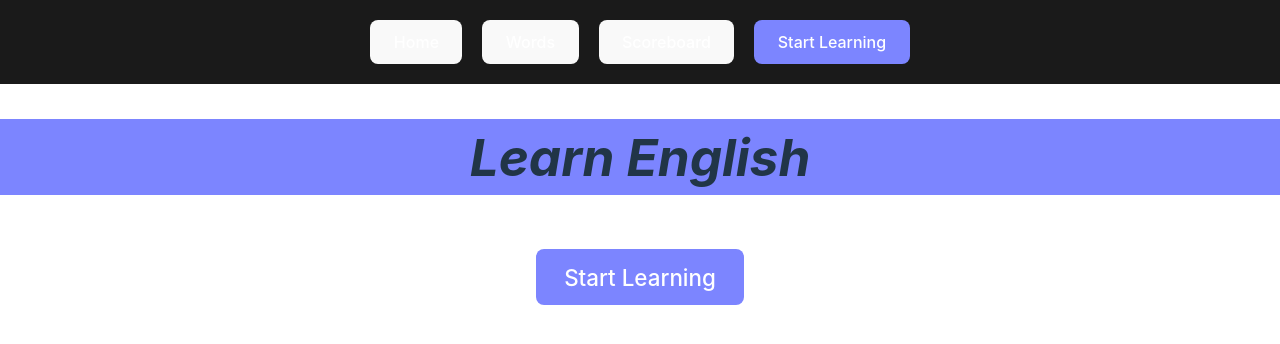
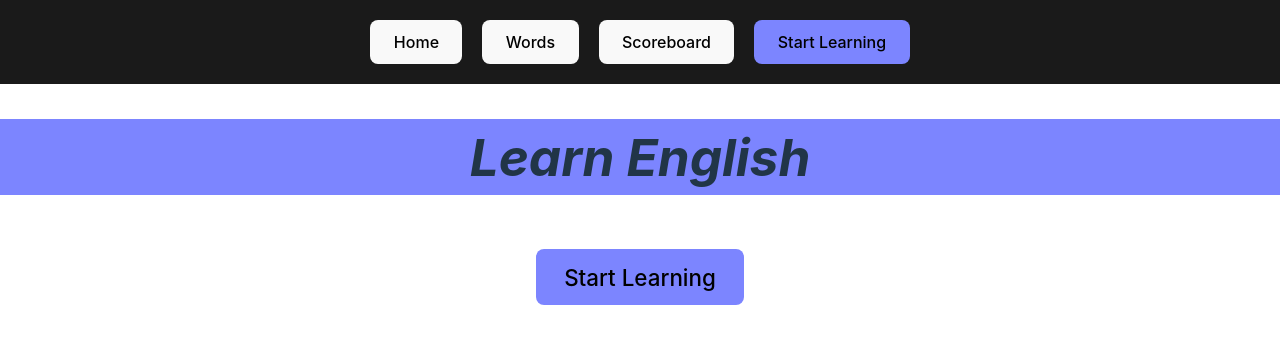
Before and after one commit to Yli-RajalaJuho/learn-english-app, a React (Vite) app in the folder frontend/: page / in a window 1280 px wide. Shown: the top 344 px of the page. Built offline with nearby package versions, Linux system fonts and the light colour scheme.

Commit message:
modify: light-dark theme

```diff
--- a/frontend/src/index.css
+++ b/frontend/src/index.css
@@ -3,7 +3,7 @@
   line-height: 1.5;
   font-weight: 400;
 
-  color-scheme: dark;
+  color-scheme: light dark;
   color: #ffffff;
   background-color: #242424;
 
```
